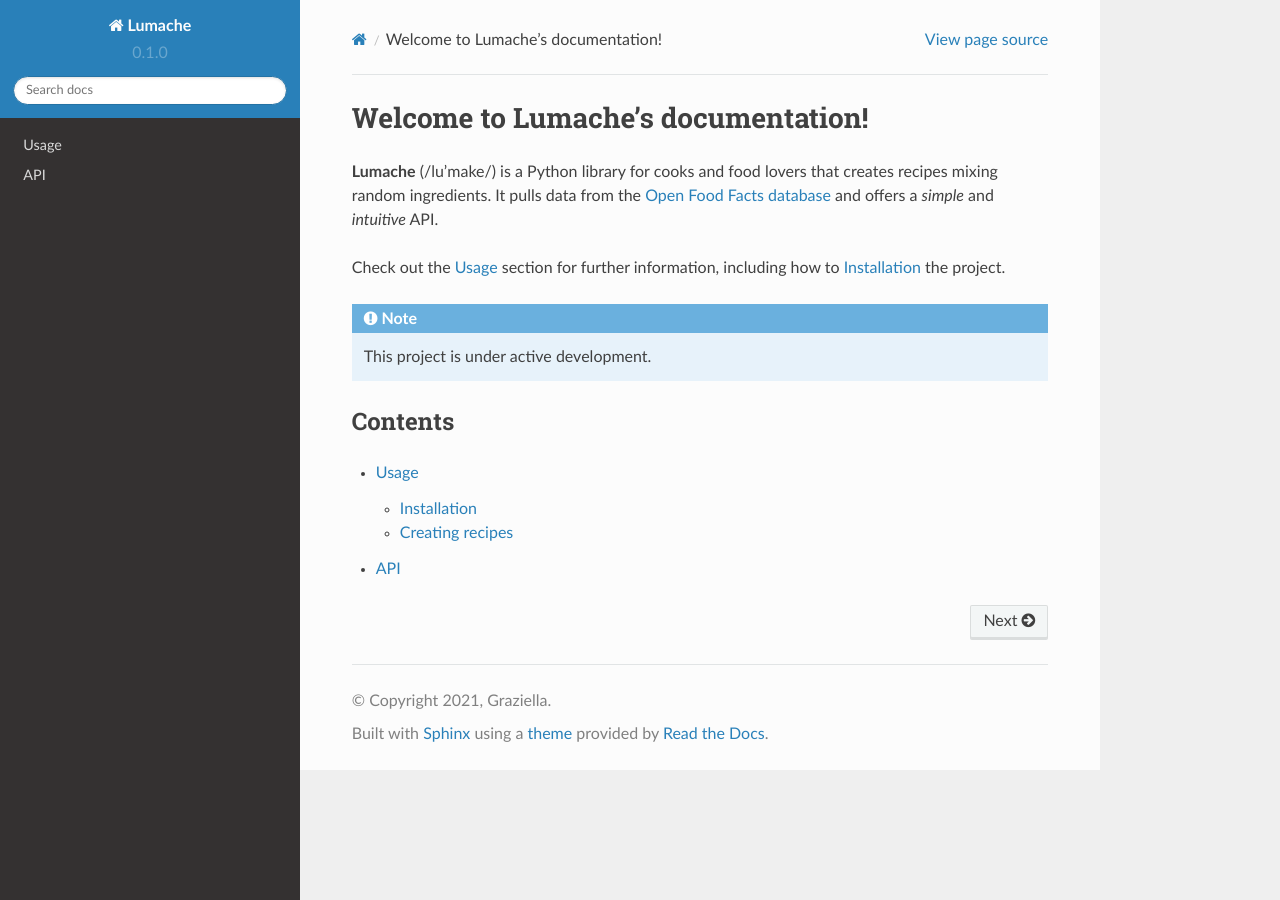
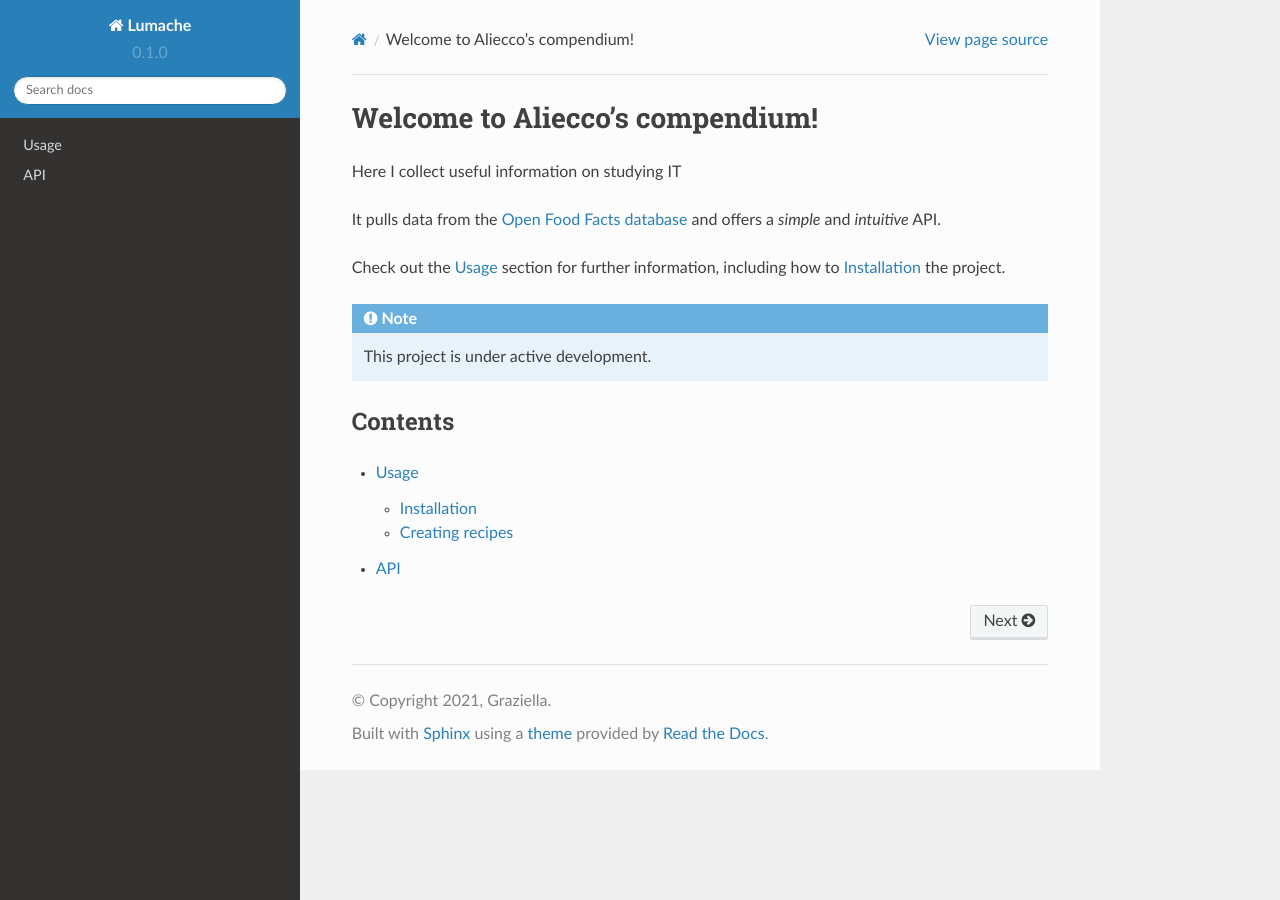
Before and after one commit to Aliecco/Compendium, a Sphinx documentation site: the page built from docs/source/index.rst, in a window 1280 px wide. Built offline with Sphinx 7.4.7 and the Read the Docs theme 2.0.0, drawn with Linux system fonts in a browser that asks for light colours.

Commit message:
Update index.rst

```diff
--- a/docs/source/index.rst
+++ b/docs/source/index.rst
@@ -1,8 +1,10 @@
-Welcome to Lumache's documentation!
+Welcome to Aliecco's compendium!
 ===================================
 
-**Lumache** (/lu'make/) is a Python library for cooks and food lovers
-that creates recipes mixing random ingredients.
+Here I collect useful information on studying IT
+
+
+
 It pulls data from the `Open Food Facts database <https://world.openfoodfacts.org/>`_
 and offers a *simple* and *intuitive* API.
 
```
